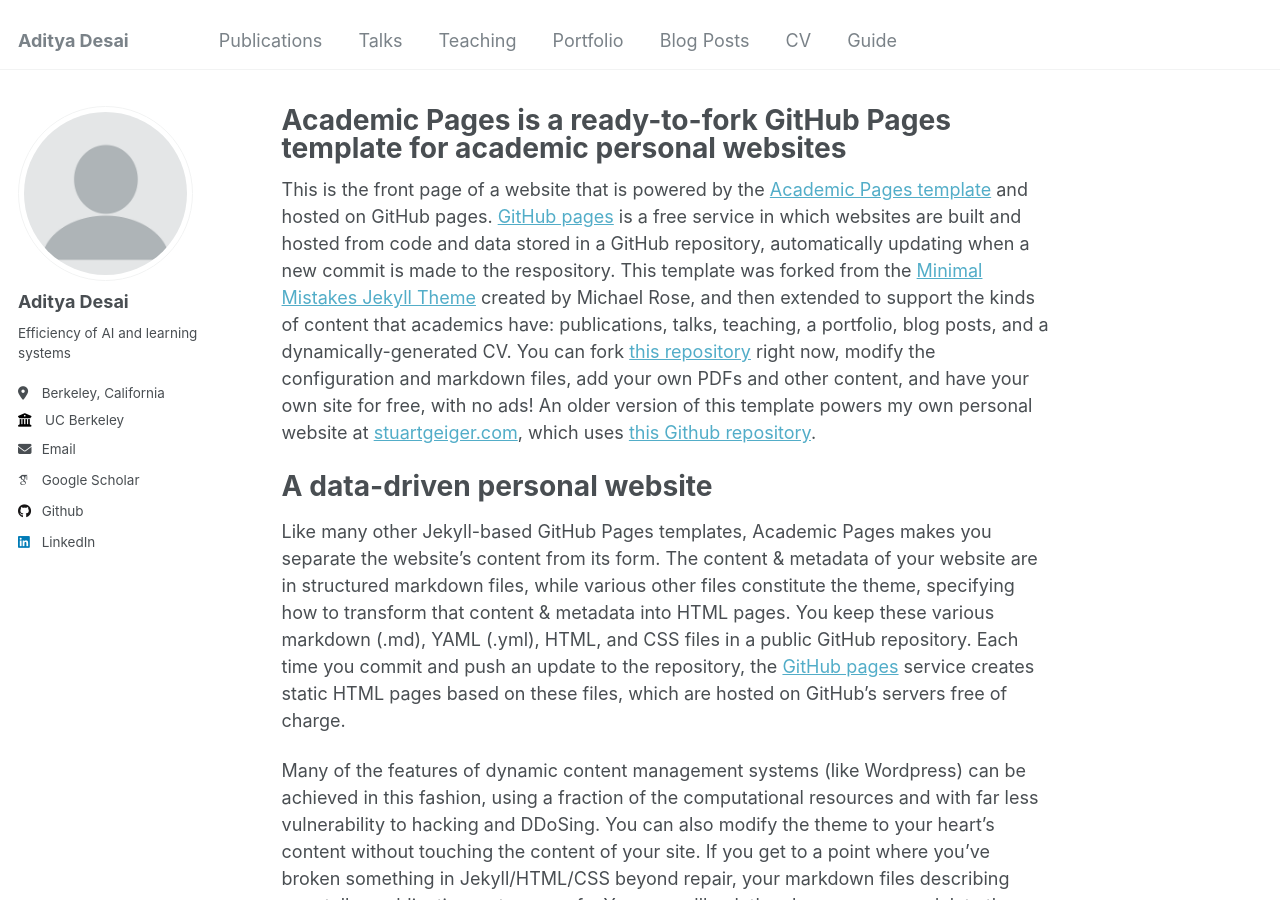
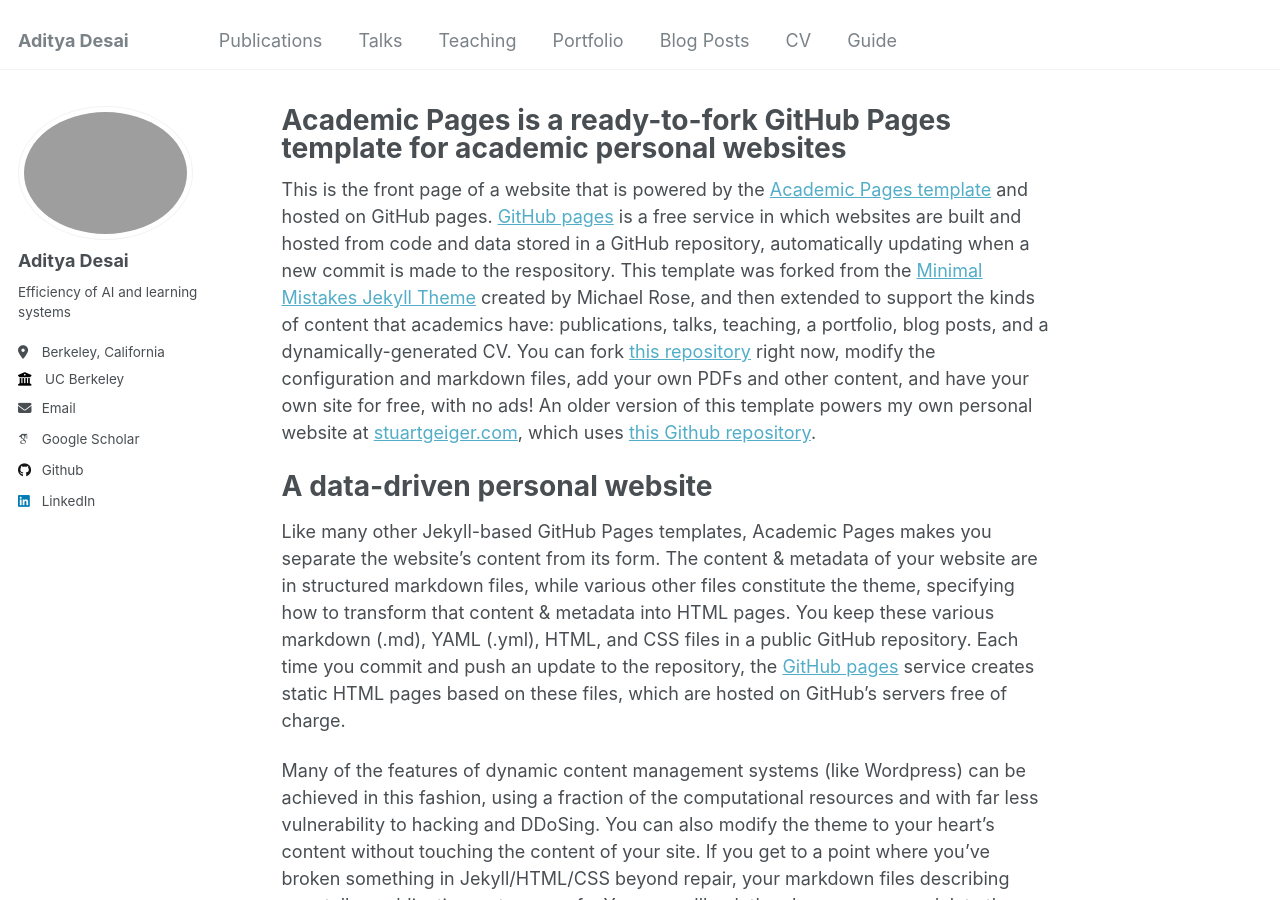
Before and after one commit to apd10/apd10.github.io, a Jekyll site: the page built from _pages/about.md, in a window 1280 px wide and 900 px high. Built offline with Jekyll 4.4.1, drawn with Linux system fonts in a browser that asks for light colours; some web fonts are replaced.

Commit message:
Update _config.yml

```diff
--- a/_config.yml
+++ b/_config.yml
@@ -21,7 +21,7 @@
 #               Additional customization can be done by editing /_includes/author-profile.html
 author:
   # Biographic information
-  avatar           : "profile.png"
+  avatar           : "headshot1.png"
   name             : "Aditya Desai"
   pronouns         : # example: "she/her"
   bio              : "Efficiency of AI and learning systems"
```
